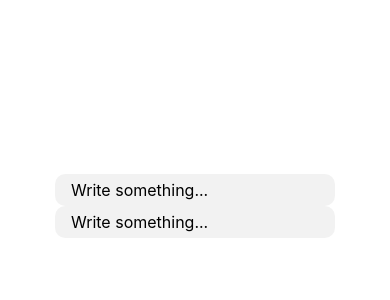
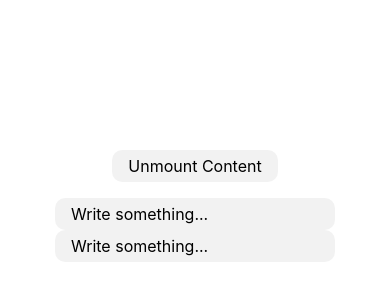
Before and after one commit to dominicstop/react-native-text-input-wrapper, a React Native app in the folder example/: screen / in a window 390 px wide. Shown: the part 216-516 px from the top of the page. Built offline with nearby package versions, Linux system fonts and the light colour scheme; what react-native-text-input-wrapper would draw is missing.

Commit message:
💫 Update: Ex - Imppl. "Unmount" Content Button

```diff
--- a/example/App.tsx
+++ b/example/App.tsx
@@ -1,11 +1,14 @@
-import { StyleSheet, TextInput, View } from "react-native";
+import * as React from 'react';
+import { StyleSheet, Text, TextInput, TouchableOpacity, View } from "react-native";
+
 import { TextInputWrapperView } from "react-native-text-input-wrapper";
 
-export default function App() {
+
+function TextInputTestItems(){
   return (
-    <View style={styles.rootContainer}>
+    <React.Fragment>
       <TextInputWrapperView
-        style={styles.textInputWrapper}
+        style={styles.exampleItem}
         pasteConfiguration={[
           'public.text',
           'public.image',
@@ -22,7 +25,7 @@ export default function App() {
         />
       </TextInputWrapperView>
       <TextInputWrapperView
-        style={styles.textInputWrapper}
+        style={styles.exampleItem}
         pasteConfiguration={[
           'public.text',
           'public.image',
@@ -42,6 +45,38 @@ export default function App() {
           placeholder="Write something..."
         />
       </TextInputWrapperView>
+    </React.Fragment>
+  );
+};
+
+export default function App() {
+  const [
+    shouldMountContent,
+    setShouldMountContent
+  ] = React.useState(true);
+
+  const buttonPrefix = shouldMountContent
+    ? "Unmount"
+    : "Mount";
+
+  return (
+    <View style={styles.rootContainer}>
+      <TouchableOpacity
+        style={[
+          styles.button,
+          styles.exampleItem
+        ]}
+        onPress={() => {
+          setShouldMountContent(prevValue => !prevValue);
+        }}
+      >
+        <Text style={styles.buttonLabel}>
+          {`${buttonPrefix} Content`}
+        </Text>
+      </TouchableOpacity>
+      {shouldMountContent && (
+        <TextInputTestItems/>
+      )}
     </View>
   );
 }
@@ -54,7 +89,18 @@ const styles = StyleSheet.create({
     justifyContent: "center",
   },
   textInputWrapper: {
+  },
+  exampleItem: {
     marginBottom: 16,
+  },
+  button: {
+    paddingHorizontal: 16,
+    paddingVertical: 6,
+    backgroundColor: 'rgba(0,0,0,0.05)',
+    borderRadius: 10,
+  },
+  buttonLabel: {
+    fontSize: 16,
   },
   textInput: {
     fontSize: 16,
```
